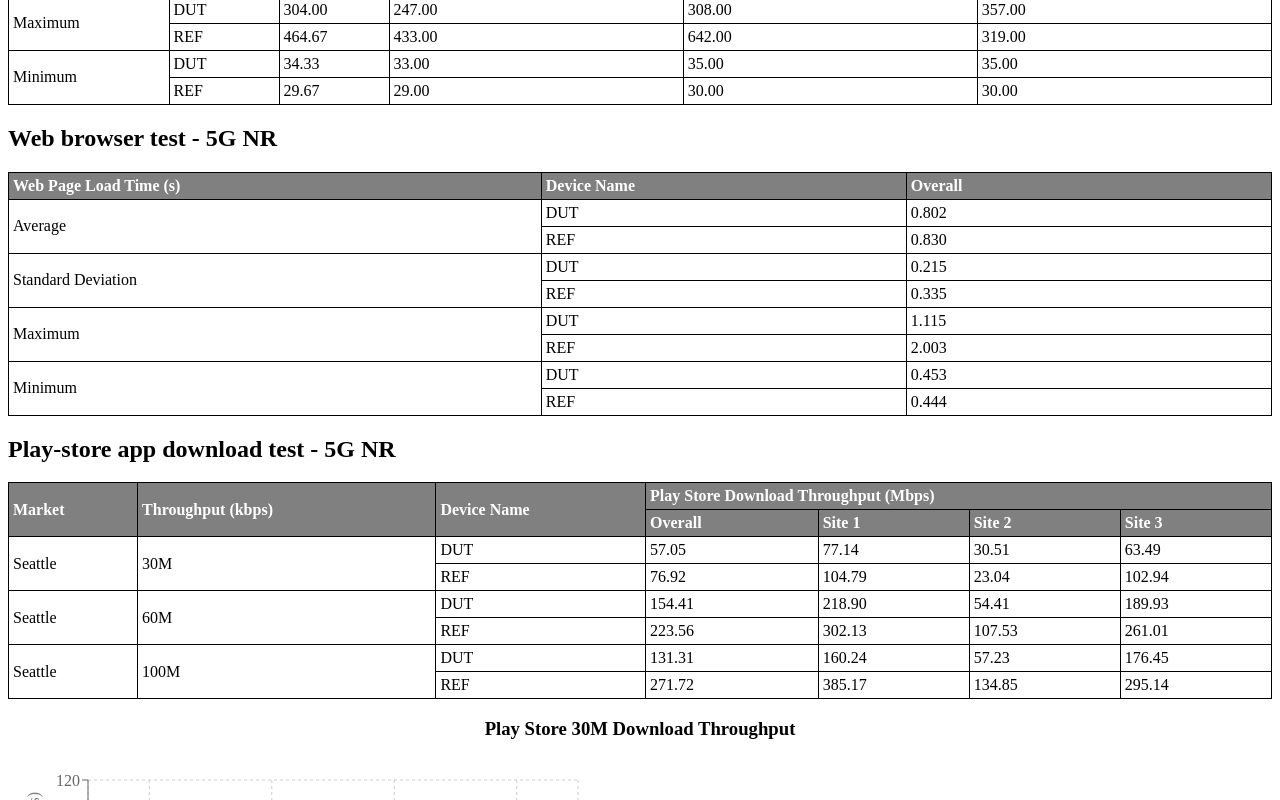
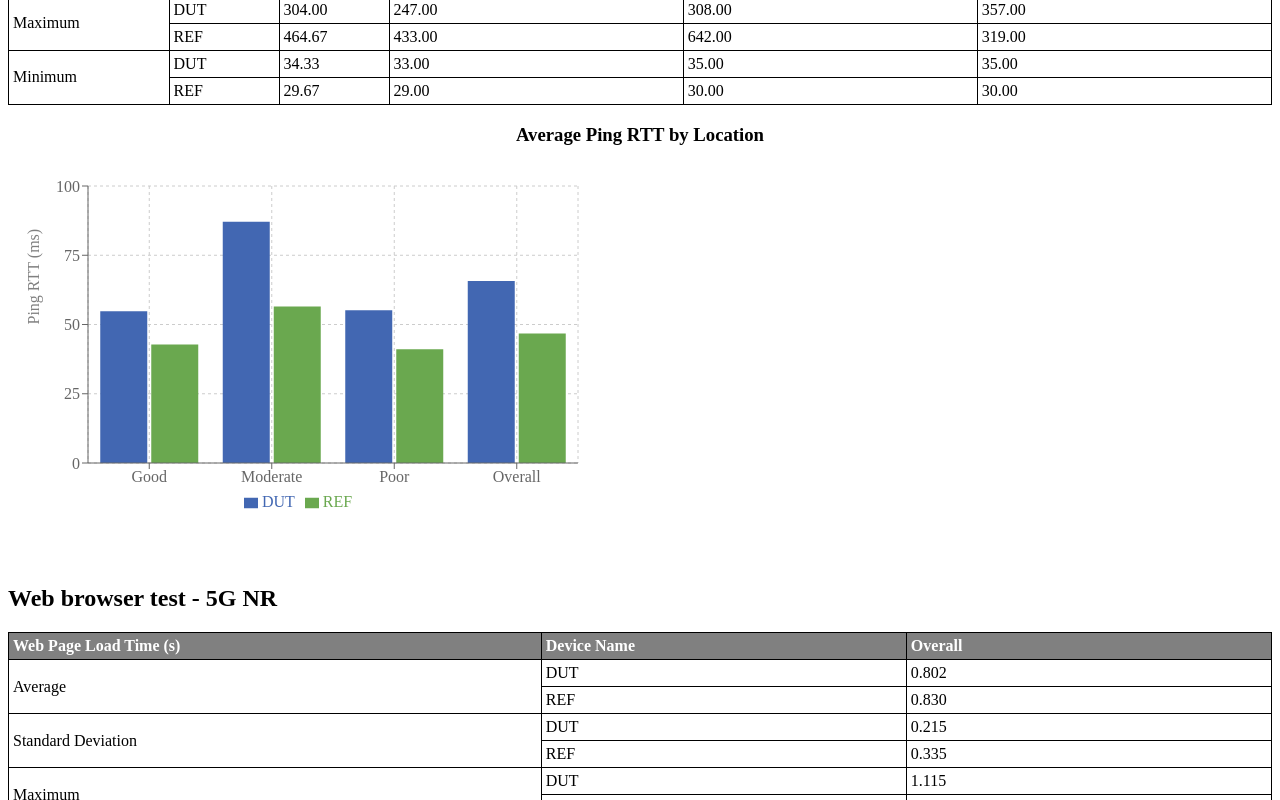
Before and after one commit to LiJieSu0/Fit4Launch_Report, a React (Create React App) app in the folder report-generator-app/: page / in a window 1280 px wide. Shown: the part 6480-7280 px from the top of the page. Built offline with nearby package versions, Linux system fonts and the light colour scheme; what chartjs-plugin-datalabels would draw is missing.

Commit message:
add ping histogram

```diff
--- a/report-generator-app/src/ReportDetails/DataPerformance/Statoinary/Dp_Ping_Component.js
+++ b/report-generator-app/src/ReportDetails/DataPerformance/Statoinary/Dp_Ping_Component.js
@@ -1,6 +1,8 @@
 import React from 'react';
 import DpPingTableLoc3 from './Table/DpPingTableLoc3';
+import DpHistogramComponent from '../DpHistogramComponent';
 import PingData from '../../../DataFiles/SA/DpStationaryResults/Ping.json';
+import { CHART_COLOR_DUT, CHART_COLOR_REF } from '../../../Constants/ChartColors';
 
 function Dp_Ping_Component() {
     const Dp_Ping_Data = PingData;
@@ -63,11 +65,28 @@ function Dp_Ping_Component() {
         }
     });
 
+    const pingHistogramData = [...locations, "Overall"].map(location => ({
+        name: location,
+        DUT: parseFloat(processedPingData.average.DUT[location]),
+        REF: parseFloat(processedPingData.average.REF[location]),
+    }));
+
+    const barKeys = [
+        { key: 'DUT', fill: CHART_COLOR_DUT },
+        { key: 'REF', fill: CHART_COLOR_REF },
+    ];
+
     return(
         <div>
             <div className='page-content'>
-            <h2>PING test - 5G NR</h2>
-            <DpPingTableLoc3 data={processedPingData} />
+                <h2>PING test - 5G NR</h2>
+                <DpPingTableLoc3 data={processedPingData} />
+                <DpHistogramComponent
+                    data={pingHistogramData}
+                    title="Average Ping RTT by Location"
+                    yAxisLabel="Ping RTT (ms)"
+                    barKeys={barKeys}
+                />
             </div>
         </div>
     )
```
